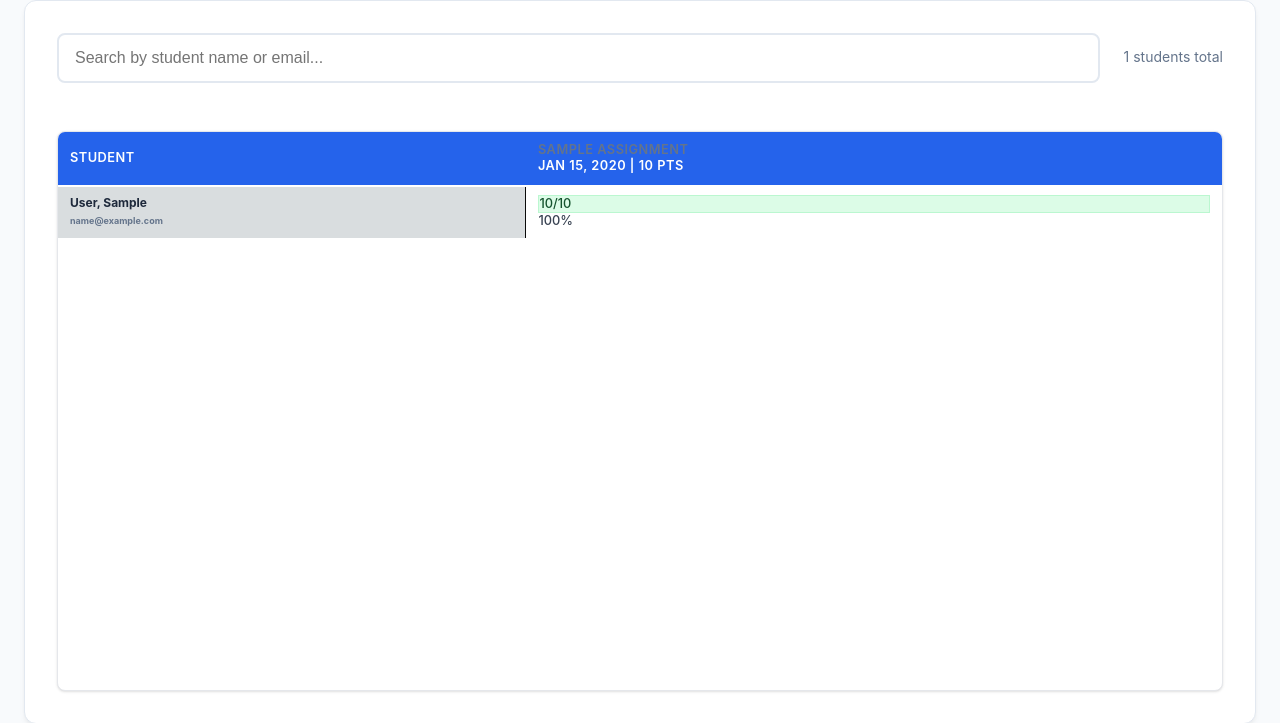
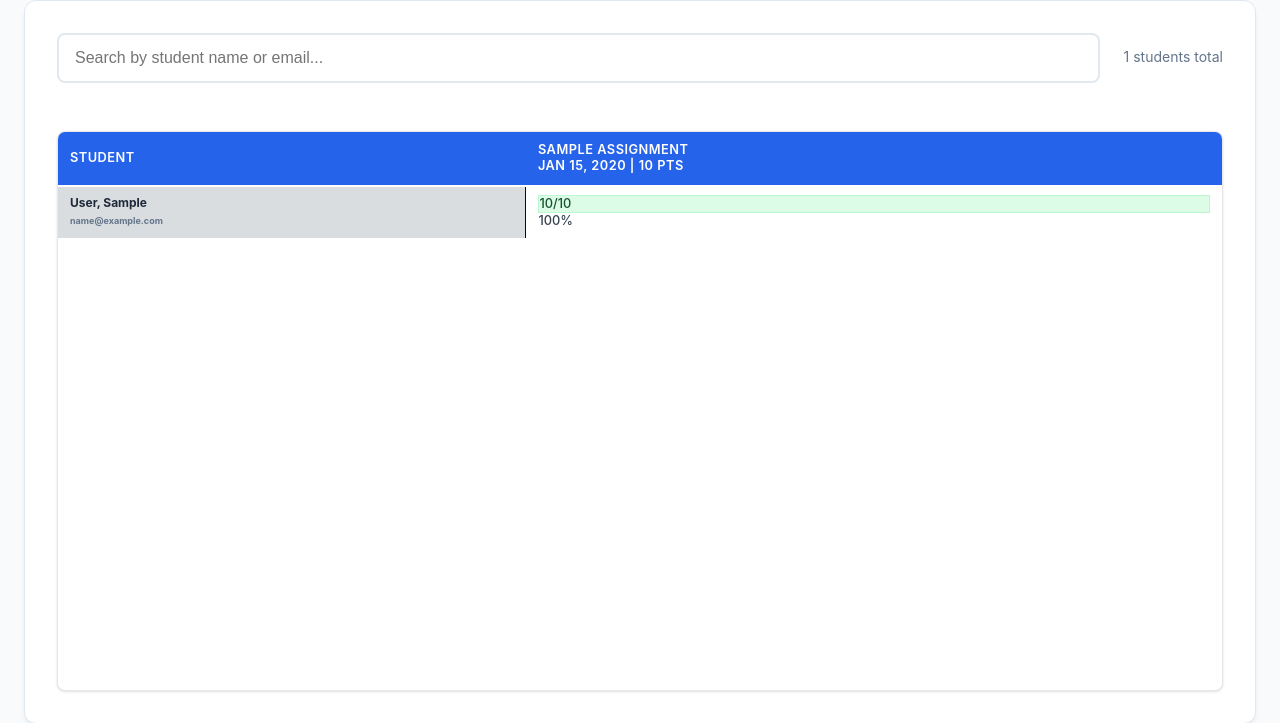
Before and after one commit to thorlorick/database_gradeinsight, a FastAPI app: page /dashboard in a window 1280 px wide. Shown: the part 323-1046 px from the top of the page. Run offline with FastAPI, Linux system fonts and the light colour scheme; tables that the repository leaves empty hold one stand-in row (values such as "Sample post").

Commit message:
Update compact.css

```diff
--- a/static/css/compact.css
+++ b/static/css/compact.css
@@ -391,7 +391,7 @@ tr:hover, .grades-table tr:hover, .grades-table tbody tr:hover {
 
 .assignment-name {
     font-weight: 600;
-    color: #64748b;
+    color: #fff;
     font-size: 0.8rem; /* Compact font size */
 }
 
@@ -512,7 +512,7 @@ tr:hover, .grades-table tr:hover, .grades-table tbody tr:hover {
 } */
 
 .grades-table tbody td:first-child {
-    position: sticky;  Uncomment if you want sticky first column
+    position: sticky;
     left: 0;
     background-color: #d9dddf;
     color: #0a0a0a;
```
